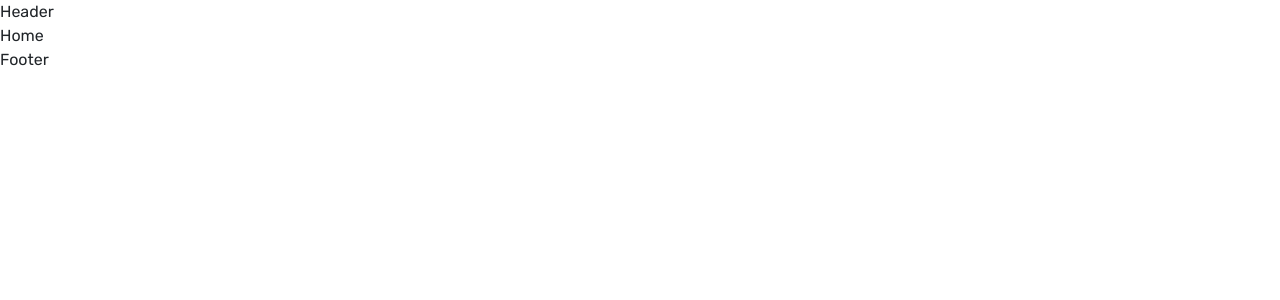
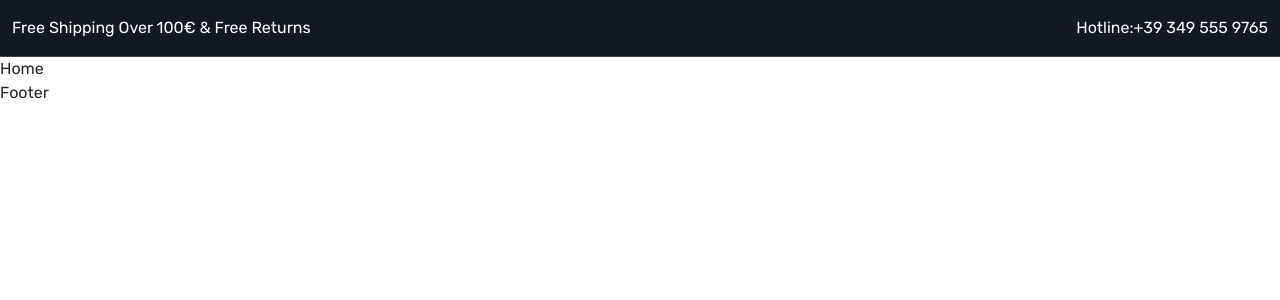
Before and after one commit to PaoloFerrari92/redux_-ECommerce, a React (Create React App) app: page / in a window 1280 px wide. Shown: the top 300 px of the page. Built offline with nearby package versions, Linux system fonts and the light colour scheme.

Commit message:
Creata prima parte del header con numero di telefono

```diff
--- a/src/App.css
+++ b/src/App.css
@@ -3,10 +3,23 @@
   padding: 0;
   box-sizing: border-box;
 }
+:root{
+ --color-131921: #131921;
+ --color-3b4149: #3b4149;
+}
 body{
   font-family: 'Rubik', sans-serif;
 }
 a{
-  text-emphasis: none;
+  text-decoration: none;
   display: inline-block;
 }
+
+/* Header Part */
+
+.header-top-strip{
+  border-bottom: 1px solid var(--color-3b4149) ;
+  background-color: var(--color-131921);
+}
+
+/* Header Part End */
--- a/src/components/Header.jsx
+++ b/src/components/Header.jsx
@@ -1,8 +1,25 @@
-import React from 'react'
+import React from 'react';
+import { NavLink, Link } from 'react-router-dom';
 
 const Header = () => {
   return (
-    <div>Header</div>
+    <>
+      <header className="header-top-strip py-3">
+        <div className="container-xxl">
+          <div className="row">
+            <div className="col-6">
+              <p className='text-white mb-0'>
+                 Free Shipping Over 100€ & Free Returns</p>
+            </div>
+            <div className="col-6">
+              <p className='text-end text-white mb-0'>
+                 Hotline:
+                 <a className='text-white' href="tel:+39 349 555 9765">+39 349 555 9765</a></p>
+            </div>
+          </div>
+        </div>
+      </header>
+    </>
   )
 }
 
```
